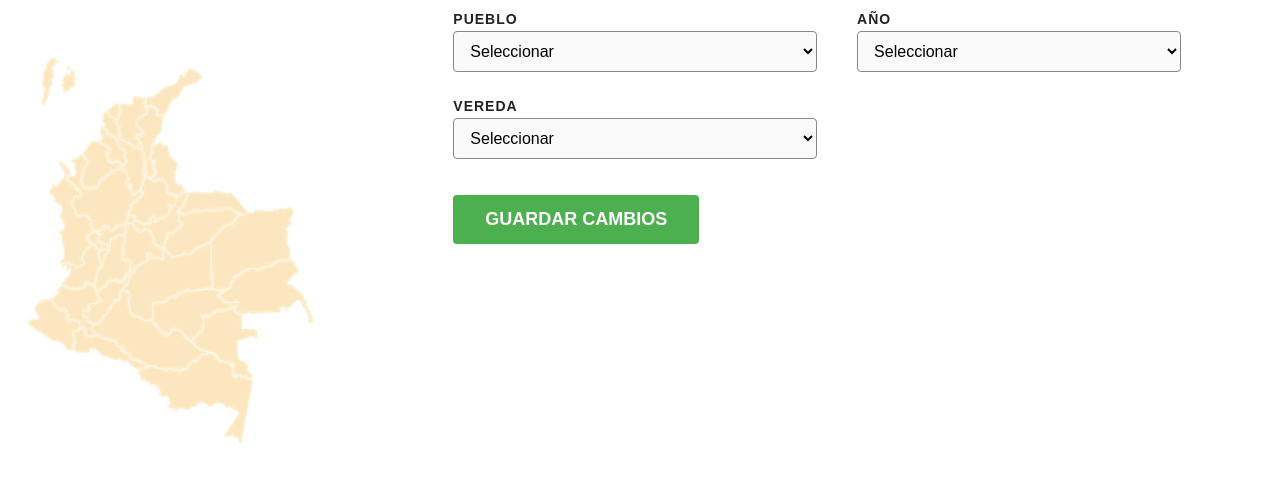
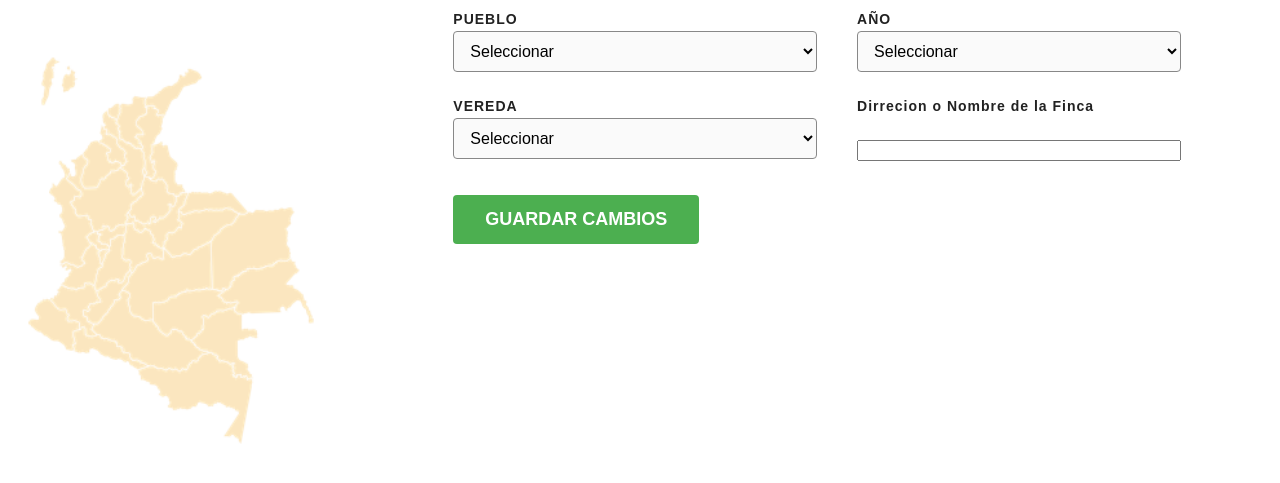
Before and after one commit to sarto12/Calculadora-Cocalera, a plain HTML site: page frontend/html/Gestion_de_regiones.html in a window 1280 px wide. Shown: the part 265-748 px from the top of the page. Drawn offline with Linux system fonts and the light colour scheme.

Commit message:
arquitectura

```diff
--- a/frontend/html/Gestion_de_regiones.html
+++ b/frontend/html/Gestion_de_regiones.html
@@ -100,6 +100,9 @@
                     <label>AÑO
                         <select><option>Seleccionar</option></select>
                     </label>
+                    <label>Dirrecion o Nombre de la Finca </label>
+                    <input type="text" id="text" name="text" placeholder="" required>
+
                 </div>
             </form>
             <button style="margin-top: 30px; background: #4CAF50; color: #fff; border: none; padding: 14px 32px; font-size: 18px; font-weight: bold; border-radius: 4px; cursor: pointer;">GUARDAR CAMBIOS</button>
```
Also changed, not shown: 1 other file.
